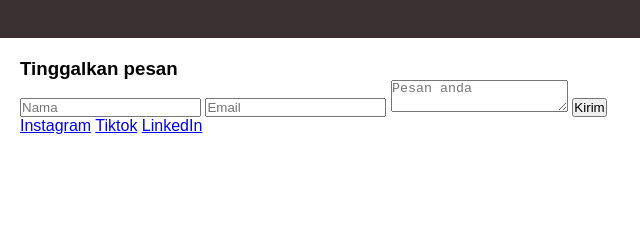
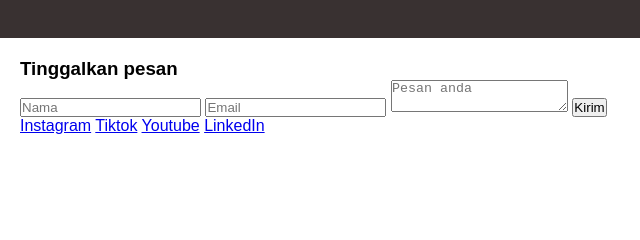
Before and after one commit to ErikLase7/Erik_Ekskul_Coding_SMP_Kampus, a plain HTML site: page contact.html in a window 1280 px wide. Shown: the top 240 px of the page, 0-640 px from the left. Drawn offline with Linux system fonts and the light colour scheme.

Commit message:
Update contact.html

```diff
--- a/contact.html
+++ b/contact.html
@@ -28,6 +28,7 @@
             <div class="social-media">
                 <a href="#">Instagram</a>
                 <a href="#">Tiktok</a>
+                <a href="#">Youtube</a>
                 <a href="#">LinkedIn</a>
             </div>
         </section>
```
